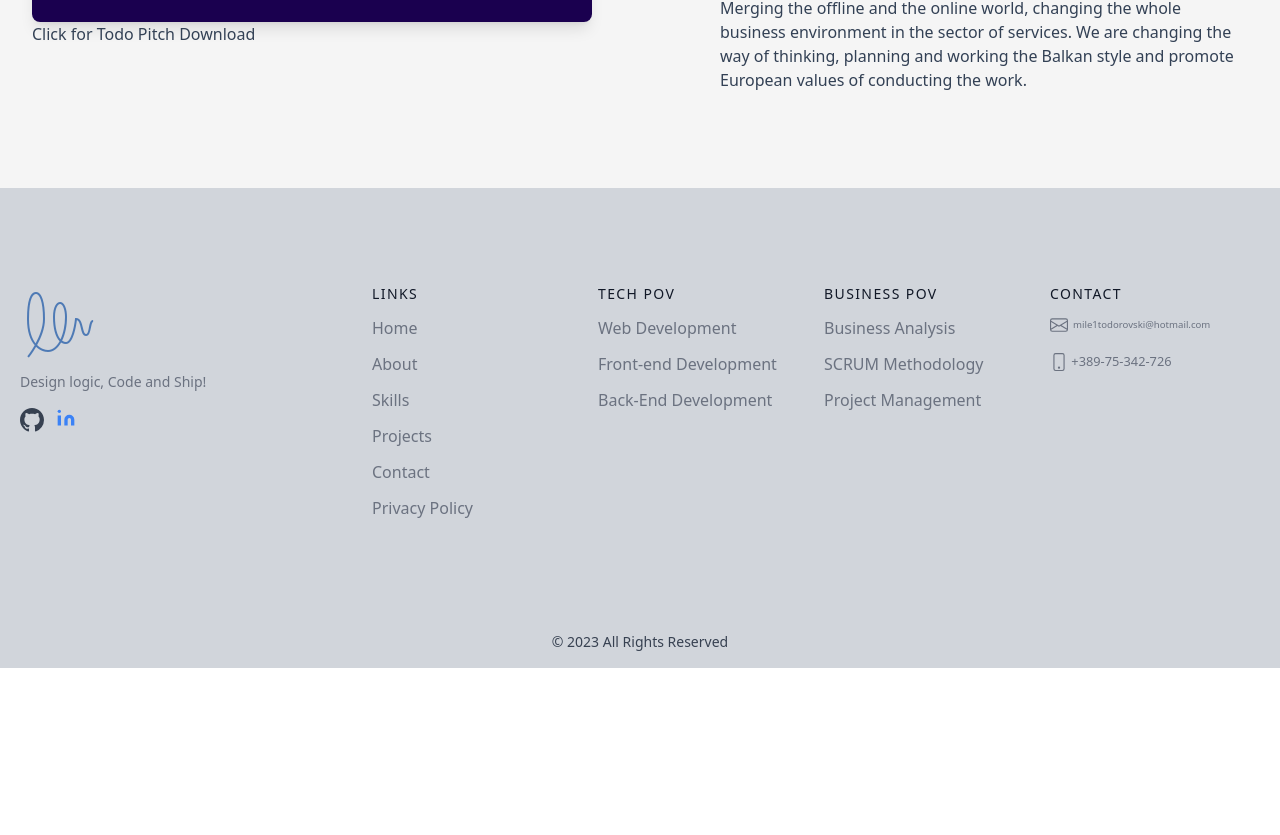
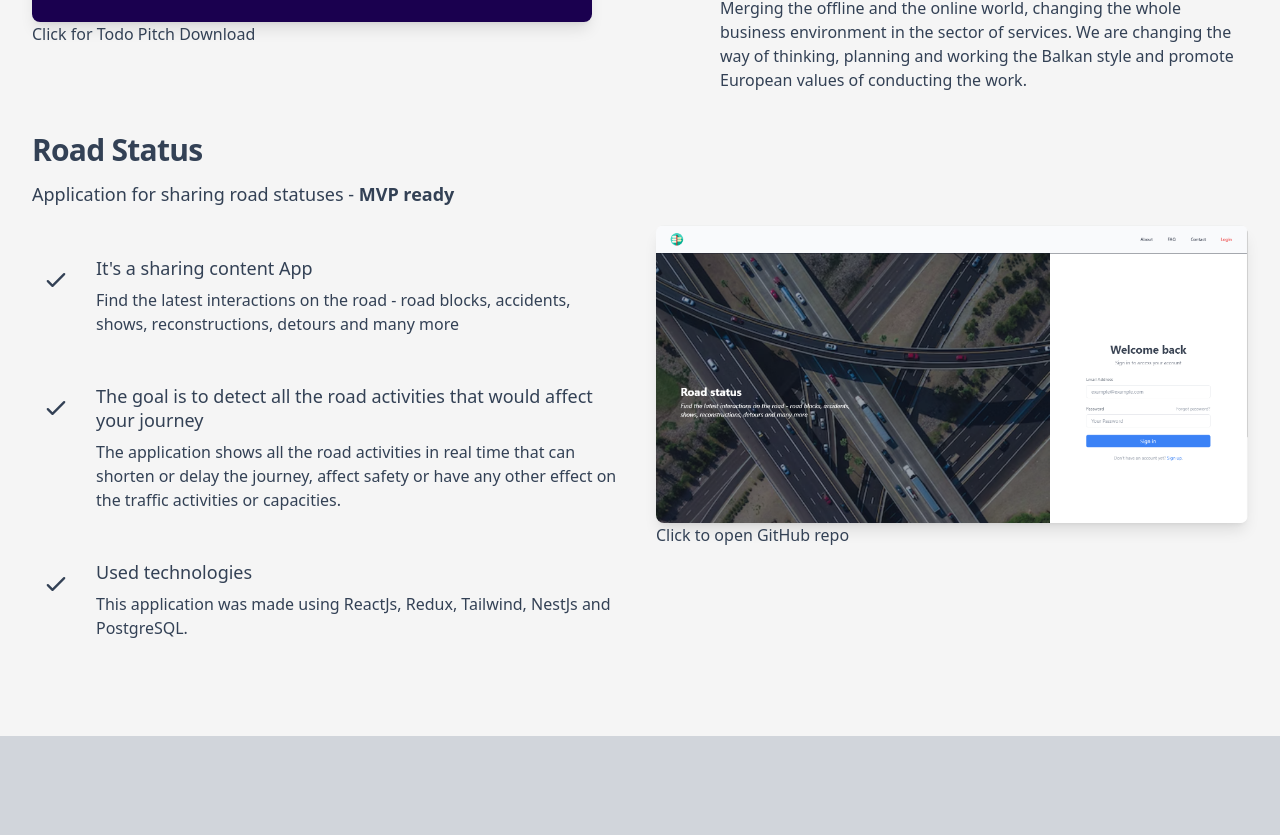
Before and after one commit to Mile1301/Additional, a React (Vite) app in the folder PersonalPortfolioPage/: page /projects in a window 1280 px wide. Shown: the part 1340-2175 px from the top of the page. Before the commit the page ends 2008 px from the top, so only its background shows below. Built offline with nearby package versions, Linux system fonts and the light colour scheme.

Commit message:
3rd project update on projects page

```diff
--- a/PersonalPortfolioPage/src/Pages/ProjectPage/ProjectPage.jsx
+++ b/PersonalPortfolioPage/src/Pages/ProjectPage/ProjectPage.jsx
@@ -4,6 +4,7 @@ import ThemeContext from "../../Contexts/ThemeContext";
 import todoPitch from "../../../public/ToDoPitch.pdf";
 import focusHubBg from "../../../public/focusHubBg.png";
 import todoPitchBg from "../../../public/todoPitchBg.png";
+import roadStatusBg from "../../../public/roadStatusBg.png";
 const ProjectPage = () => {
   const { theme } = useContext(ThemeContext);
   const location = useLocation();
@@ -49,7 +50,7 @@ const ProjectPage = () => {
                 <h4 className="text-lg font-medium leading-6">It's a productivity App in its core</h4>
                 <p className="mt-2">
                   The name is Focushub because the purpose of the application is to focus on the sources of the problems, on the details, on the
-                  causes of their occurrence, FOCUS on the core of the problem"
+                  causes of their occurrence, FOCUS on the core of the problem
                 </p>
               </div>
             </div>
@@ -163,6 +164,68 @@ const ProjectPage = () => {
           </div>
         </div>
       </div>
+      <div className="mt-10 grid lg:gap-8 lg:grid-cols-2 lg:items-center">
+        <div>
+          <h3 className="text-2xl font-bold tracking-tight sm:text-3xl">Road Status</h3>
+          <p className="mt-3 text-lg">
+            Application for sharing road statuses - <strong>MVP ready</strong>
+          </p>
+          <div className="mt-12 space-y-12">
+            <div className="flex">
+              <div className="flex-shrink-0">
+                <div className="flex items-center justify-center w-12 h-12 rounded-md dark:bg-violet-400 dark:text-gray-900">
+                  <svg xmlns="http://www.w3.org/2000/svg" fill="none" viewBox="0 0 24 24" stroke="currentColor" className="w-7 h-7">
+                    <path strokeLinecap="round" strokeLinejoin="round" strokeWidth="2" d="M5 13l4 4L19 7"></path>
+                  </svg>
+                </div>
+              </div>
+              <div className="ml-4">
+                <h4 className="text-lg font-medium leading-6">It's a sharing content App</h4>
+                <p className="mt-2">
+                  Find the latest interactions on the road - road blocks, accidents, shows, reconstructions, detours and many more
+                </p>
+              </div>
+            </div>
+            <div className="flex">
+              <div className="flex-shrink-0">
+                <div className="flex items-center justify-center w-12 h-12 rounded-md dark:bg-violet-400 dark:text-gray-900">
+                  <svg xmlns="http://www.w3.org/2000/svg" fill="none" viewBox="0 0 24 24" stroke="currentColor" className="w-7 h-7">
+                    <path strokeLinecap="round" strokeLinejoin="round" strokeWidth="2" d="M5 13l4 4L19 7"></path>
+                  </svg>
+                </div>
+              </div>
+              <div className="ml-4">
+                <h4 className="text-lg font-medium leading-6">The goal is to detect all the road activities that would affect your journey</h4>
+                <p className="mt-2">
+                  The application shows all the road activities in real time that can shorten or delay the journey, affect safety or have any other
+                  effect on the traffic activities or capacities.
+                </p>
+              </div>
+            </div>
+            <div className="flex">
+              <div className="flex-shrink-0">
+                <div className="flex items-center justify-center w-12 h-12 rounded-md dark:bg-violet-400 dark:text-gray-900">
+                  <svg xmlns="http://www.w3.org/2000/svg" fill="none" viewBox="0 0 24 24" stroke="currentColor" className="w-7 h-7">
+                    <path strokeLinecap="round" strokeLinejoin="round" strokeWidth="2" d="M5 13l4 4L19 7"></path>
+                  </svg>
+                </div>
+              </div>
+              <div className="ml-4">
+                <h4 className="text-lg font-medium leading-6">Used technologies</h4>
+                <p className="mt-2">This application was made using ReactJs, Redux, Tailwind, NestJs and PostgreSQL.</p>
+              </div>
+            </div>
+          </div>
+        </div>
+        <div aria-hidden="true" className="mt-10 lg:mt-0">
+          <a id="roadStatusLink" href="https://github.com/Mile1301/Full-stack-roads-status" target="_blank">
+            <img src={roadStatusBg} alt="" className="mx-auto rounded-lg shadow-lg dark:bg-gray-500" />
+            <label htmlFor="roadStatusLink" className="text-justify">
+              Click to open GitHub repo
+            </label>
+          </a>
+        </div>
+      </div>
       <div
         className="absolute inset-x-0 top-[calc(100%-13rem)] -z-10 transform-gpu overflow-hidden blur-3xl sm:top-[calc(100%-30rem)]"
         aria-hidden="true"
```
Also changed, not shown: PersonalPortfolioPage/public/roadStatusBg.png (added), 1 other file (tests, documents, lock files or other folders).
